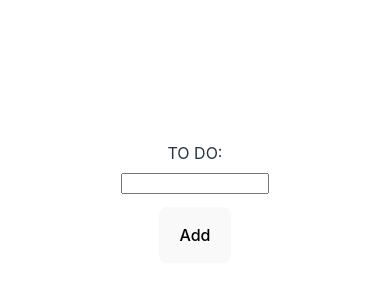
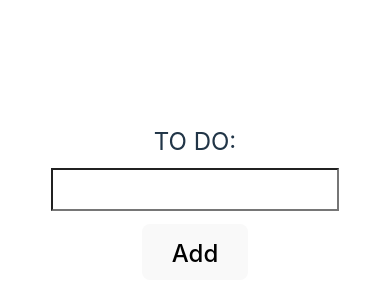
Before and after one commit to KyleMThornton/React-To-Do-List, a React (Vite) app: page / in a window 390 px wide. Shown: the part 218-518 px from the top of the page. Built offline with nearby package versions, Linux system fonts and the light colour scheme.

Commit message:
Updated mobile styling

```diff
--- a/src/components/ToDo.css
+++ b/src/components/ToDo.css
@@ -11,10 +11,14 @@ input {
 @media screen and (max-width: 480px) {
     .inputBar {
         flex-direction: column;
+        font-size: 1.5rem;
     }
 
     #toDoInput {
         margin: 0.5rem;
-        width: 70%;
+        width: 280px;
+        background-color: white;
+        color: black;
+        font-size: 2rem;
     }
 }
```
